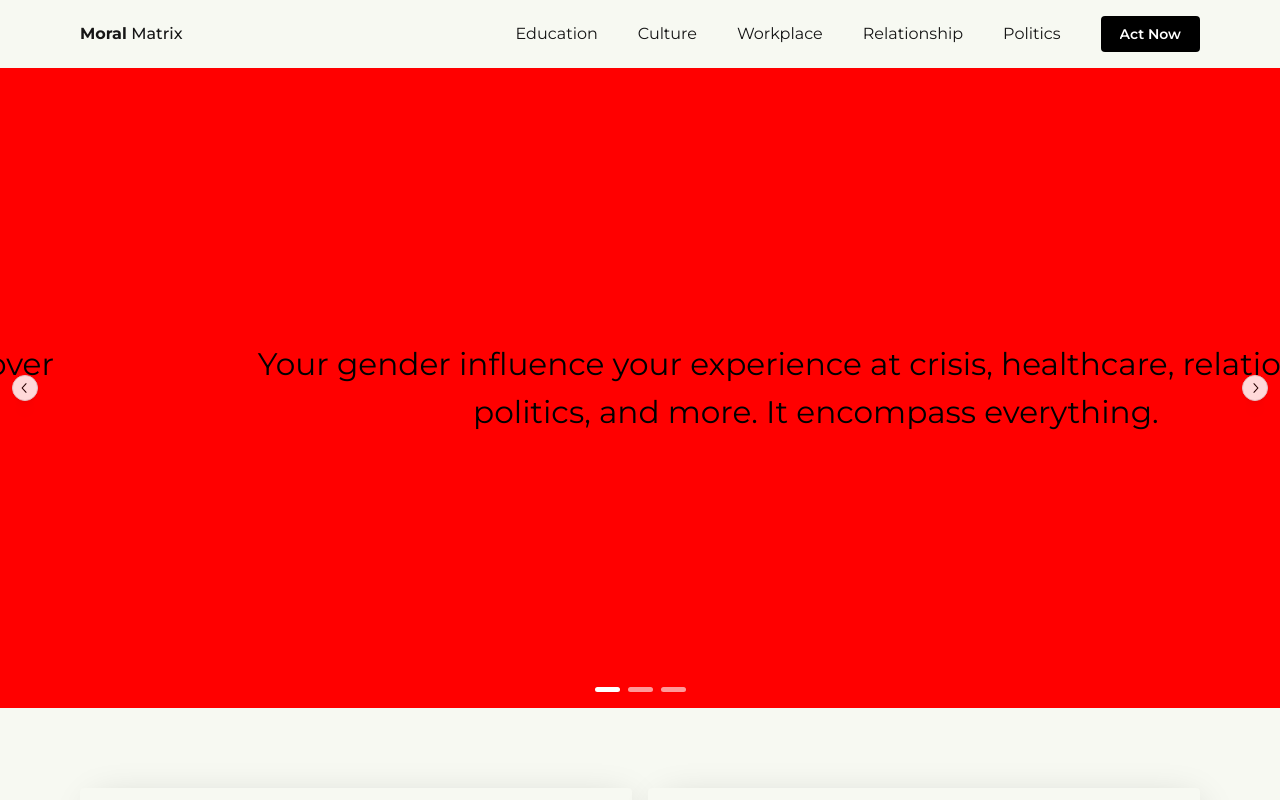
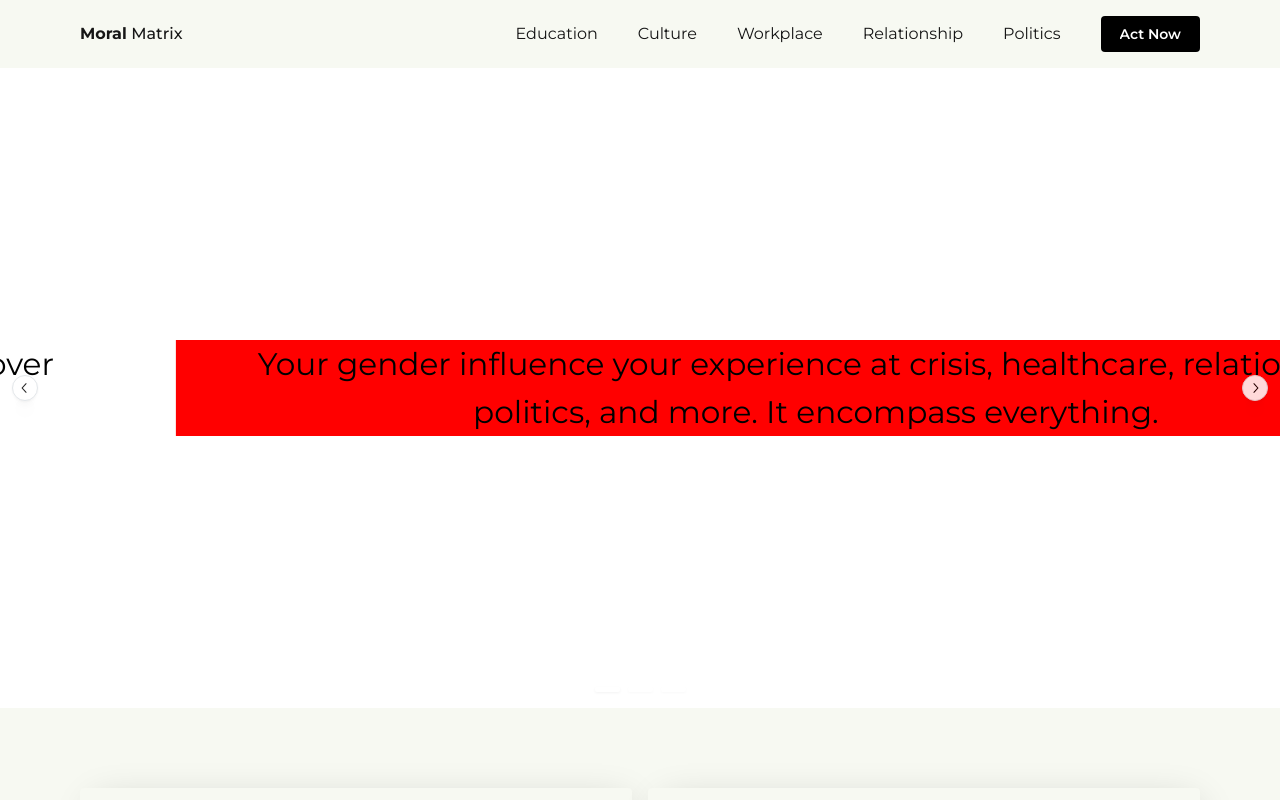
Before and after one commit to ajcent/gensoc, a React (Vite) app: page / in a window 1280 px wide. Shown: the top 800 px of the page. Built offline with nearby package versions, Linux system fonts and the light colour scheme.

Commit message:
Imports Fix

```diff
--- a/src/pages/homepage/homeSlide/HomeSlide.tsx
+++ b/src/pages/homepage/homeSlide/HomeSlide.tsx
@@ -22,7 +22,6 @@ function HomeSlide() {
           onMouseEnter={autoplay.current.stop}
           onMouseLeave={autoplay.current.reset}
           loop
-          style={{ backgroundColor: "red" }}
         >
           <Carousel.Slide>
             <Center h="100%">
@@ -30,6 +29,7 @@ function HomeSlide() {
                 className="carousel-text"
                 px={{ md: "5rem", base: "3rem" }}
                 ta="center"
+                style={{ backgroundColor: "red" }}
               >
                 Your gender influence your experience at crisis, healthcare,
                 relationship, politics, and more. It encompass everything.
```
